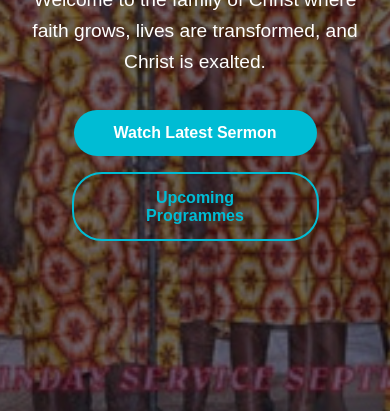
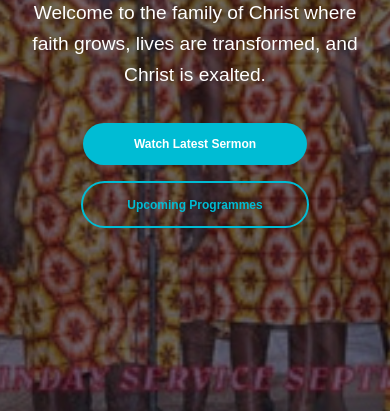
Before and after one commit to akintayoolaitan02-bot/New-Generation-BC, a plain HTML site: page index.html in a window 390 px wide. Shown: the part 433-844 px from the top of the page. Drawn offline with Linux system fonts and the light colour scheme.

Commit message:
Add files via upload

```diff
--- a/style.css
+++ b/style.css
@@ -556,7 +556,10 @@ nav.scrolled {
   .hero-buttons .btn {
     width: 50%;
     text-align: center;
+    font-size: 0.75rem;
+    padding: 0.9rem 1.4rem;
   }
+
   .hero-content h2 {
   font-size: 1rem;
   color: white;
```
